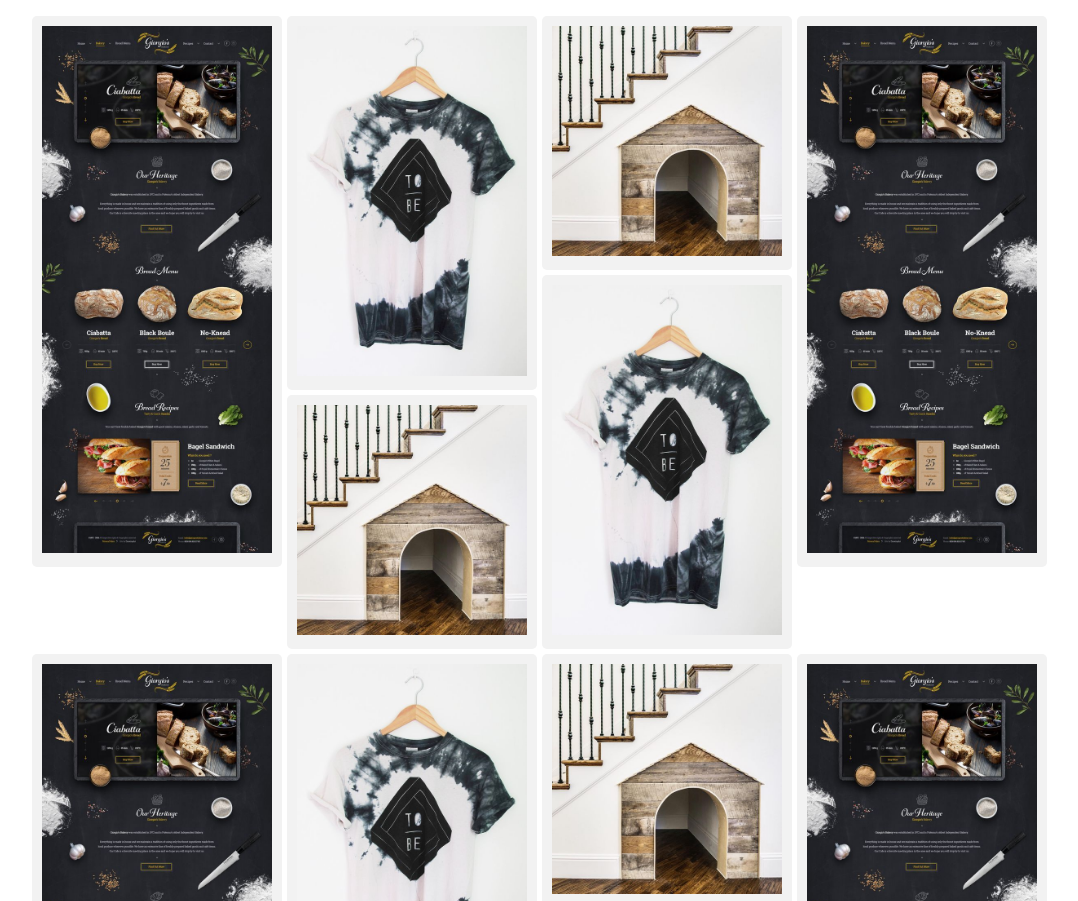
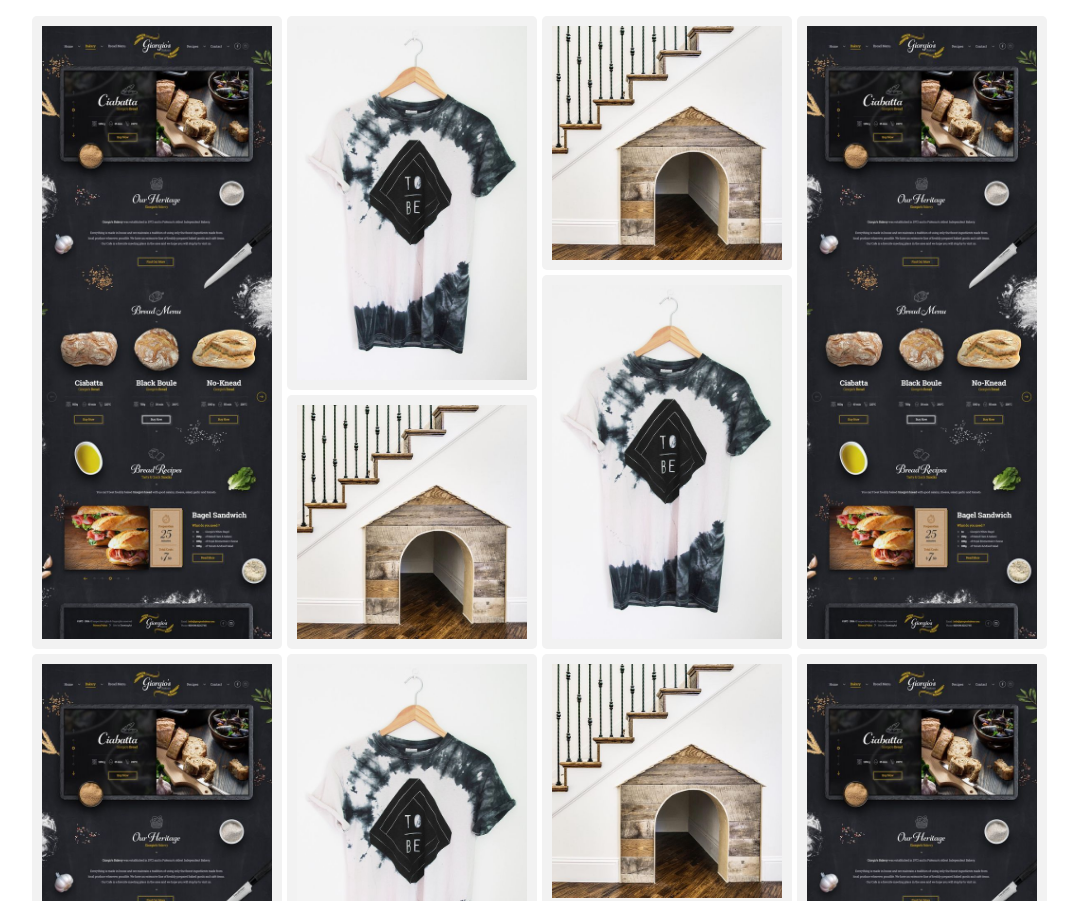
Before and after one commit to fabianvelizok/CSS-Grid-Layout, a website: page layouts/pinterest.html in a window 1280 px wide. Shown: the top 901 px of the page, without its empty margins (121-1199 px from the left). Drawn offline with Linux system fonts and the light colour scheme.

Commit message:
Fix card height

```diff
--- a/layouts/pinterest.html
+++ b/layouts/pinterest.html
@@ -25,10 +25,12 @@
     }
 
     .card {
+      background-color: #f2f2f2;
       border-radius: 5px;
+      box-sizing: border-box;
+      display: flex;
+      height: 100%;
       padding: 10px;
-      background-color: #f2f2f2;
-      display: flex;
     }
 
     .card-image-wrapper {
@@ -36,7 +38,9 @@
     }
 
     .card-image {
-      max-width: 100%;
+      width: 100%;
+      height: 100%;
+      object-fit: cover;
     }
 
     .level-1 {
```
